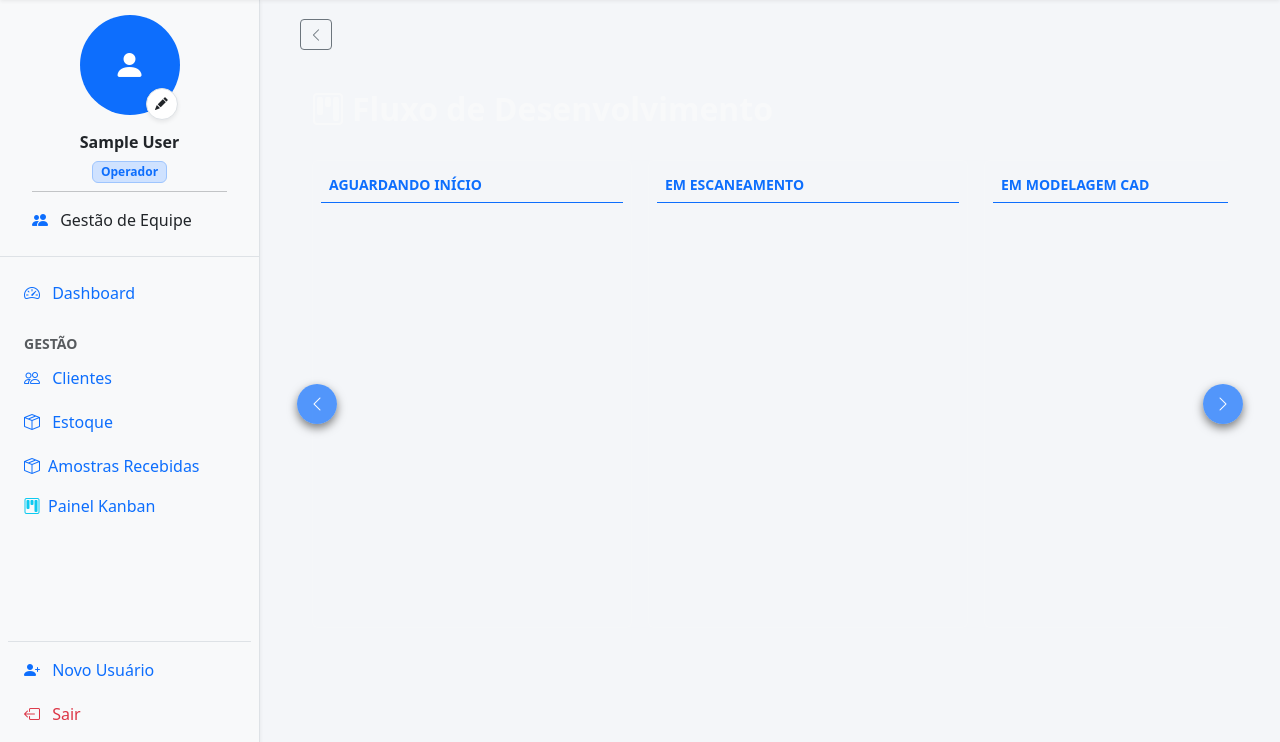
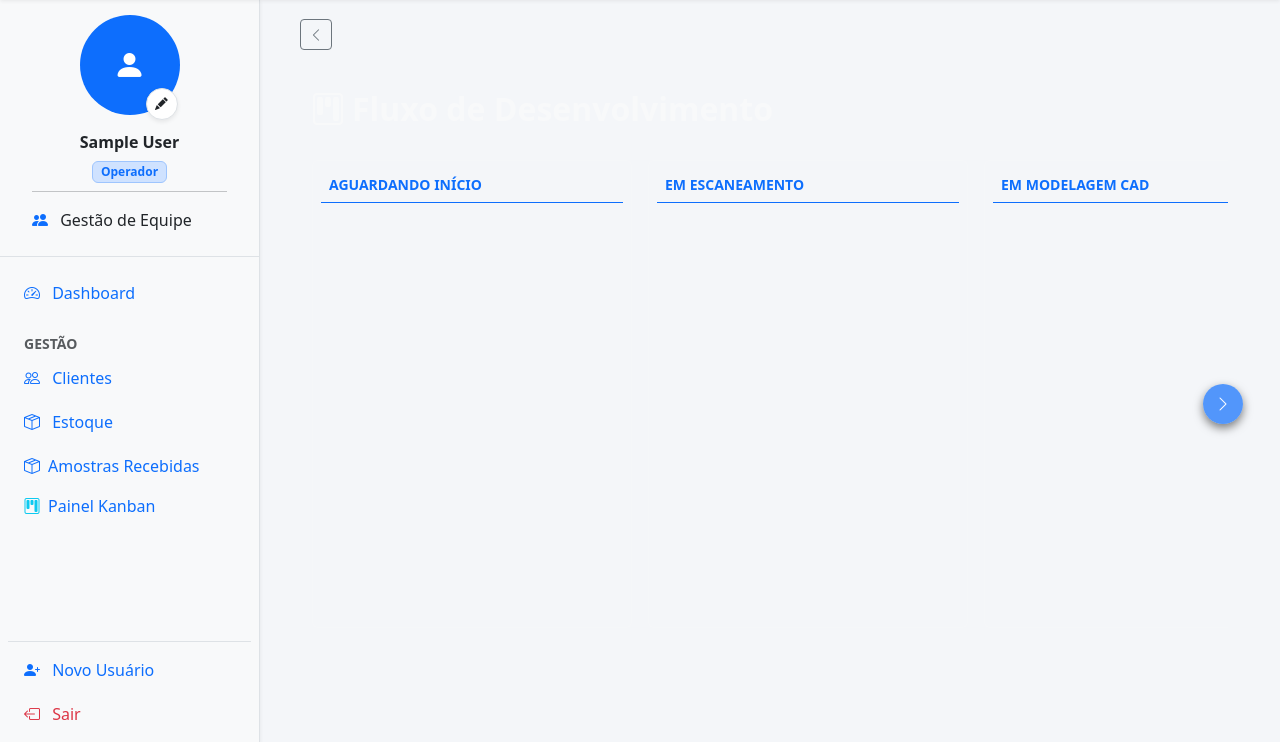
Before and after one commit to fernandes-draw/erp_system, a Django app: page /desenvolvimento/kanban/ in a window 1280 px wide. Shown: the part 58-800 px from the top of the page. Run offline with Django 5.2, Linux system fonts and the light colour scheme; the visitor is signed in with stand-in values (Sample User, id 1); data that the repository does not hold is empty.

Commit message:
Mostrar ocultar botões de navegação das colunas do Kanban

```diff
--- a/desenvolvimento/templates/desenvolvimento/projeto_kanban.html
+++ b/desenvolvimento/templates/desenvolvimento/projeto_kanban.html
@@ -77,7 +77,7 @@
     </div>
 
     <div class="kanban-scroll-container">
-        <button class="btn-scroll left" onclick="scrollKanban(-340)">
+        <button id="btnScrollLeft" class="btn-scroll left" onclick="scrollKanban(-340)" style="display: none;">
             <i class="bi bi-chevron-left"></i>
         </button>
 
@@ -129,7 +129,7 @@
             {% endfor %}
         </div>
 
-        <button class="btn-scroll right" onclick="scrollKanban(340)">
+        <button id="btnScrollRight" class="btn-scroll right" onclick="scrollKanban(340)">
             <i class="bi bi-chevron-right"></i>
         </button>
     </div>
@@ -144,6 +144,30 @@
             behavior: 'smooth'
         });
     }
+
+    const wrapper = document.getElementById('kanbanWrapper');
+    const btnLeft = document.getElementById('btnScrollLeft');
+    const btnRight = document.getElementById('btnScrollRight');
+
+    function updateScrollButtons() {
+        const scrollLeft = wrapper.scrollLeft;
+        const scrollWidth = wrapper.scrollWidth;
+        const clientWidth = wrapper.clientWidth;
+
+        // Se o scroll for maior que 10px, mostra o botão esquerdo
+        btnLeft.style.display = scrollLeft > 10 ? 'flex' : 'none';
+
+        // Se a soma do que rolou + a largura visível for igual ao total, esconde o direito
+        // Usamos -5 como margem de erro para diferentes navegadores
+        btnRight.style.display = (scrollLeft + clientWidth) >= (scrollWidth - 5) ? 'none' : 'flex';
+    }
+
+    // Monitora o evento de scroll
+    wrapper.addEventListener('scroll', updateScrollButtons);
+
+    // Executa uma vez ao carregar para o caso de telas muito grandes que já mostram tudo
+    window.addEventListener('load', updateScrollButtons);
+    window.addEventListener('resize', updateScrollButtons);
 
     // Inicialização do Drag and Drop
     document.querySelectorAll('.kanban-items').forEach(column => {
```
